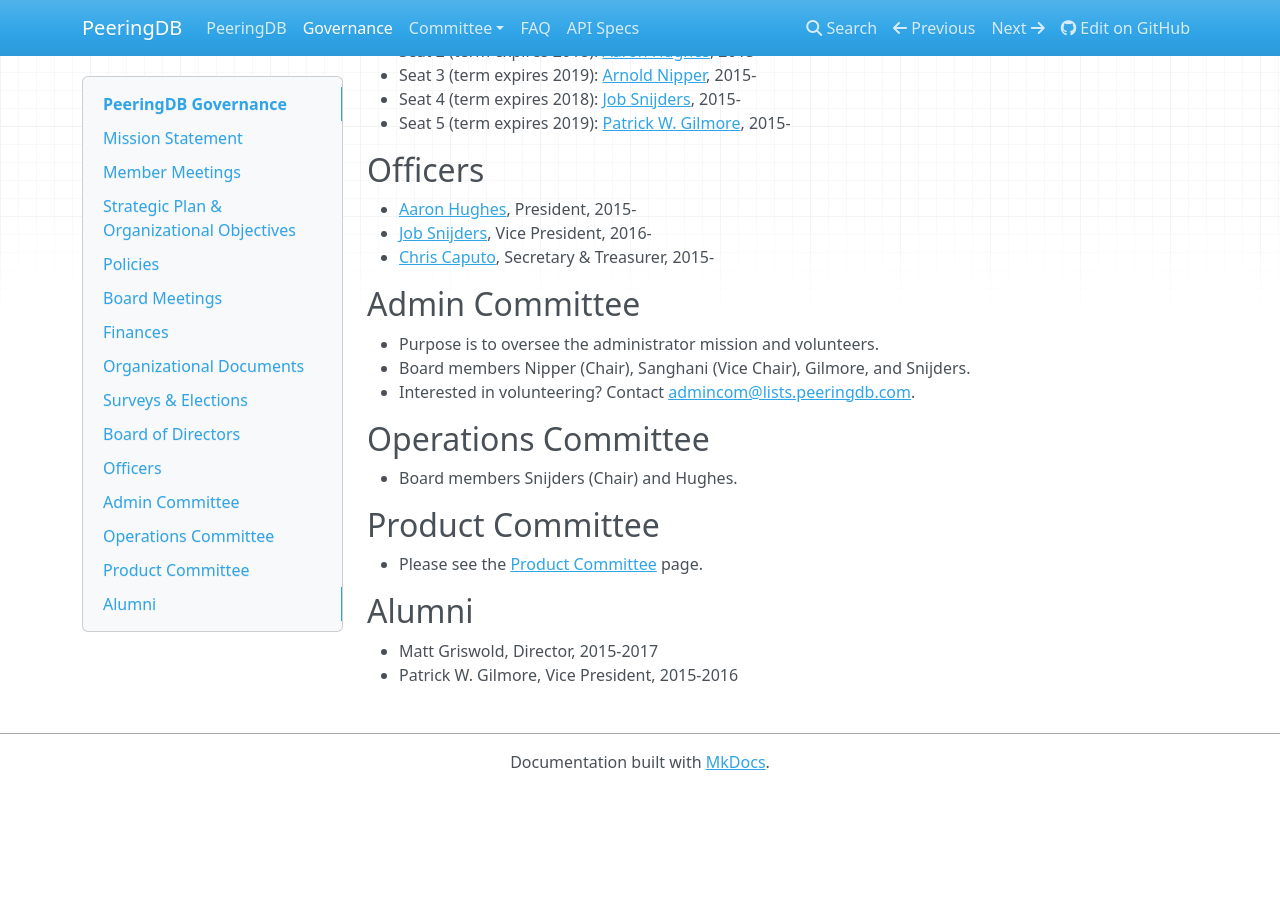
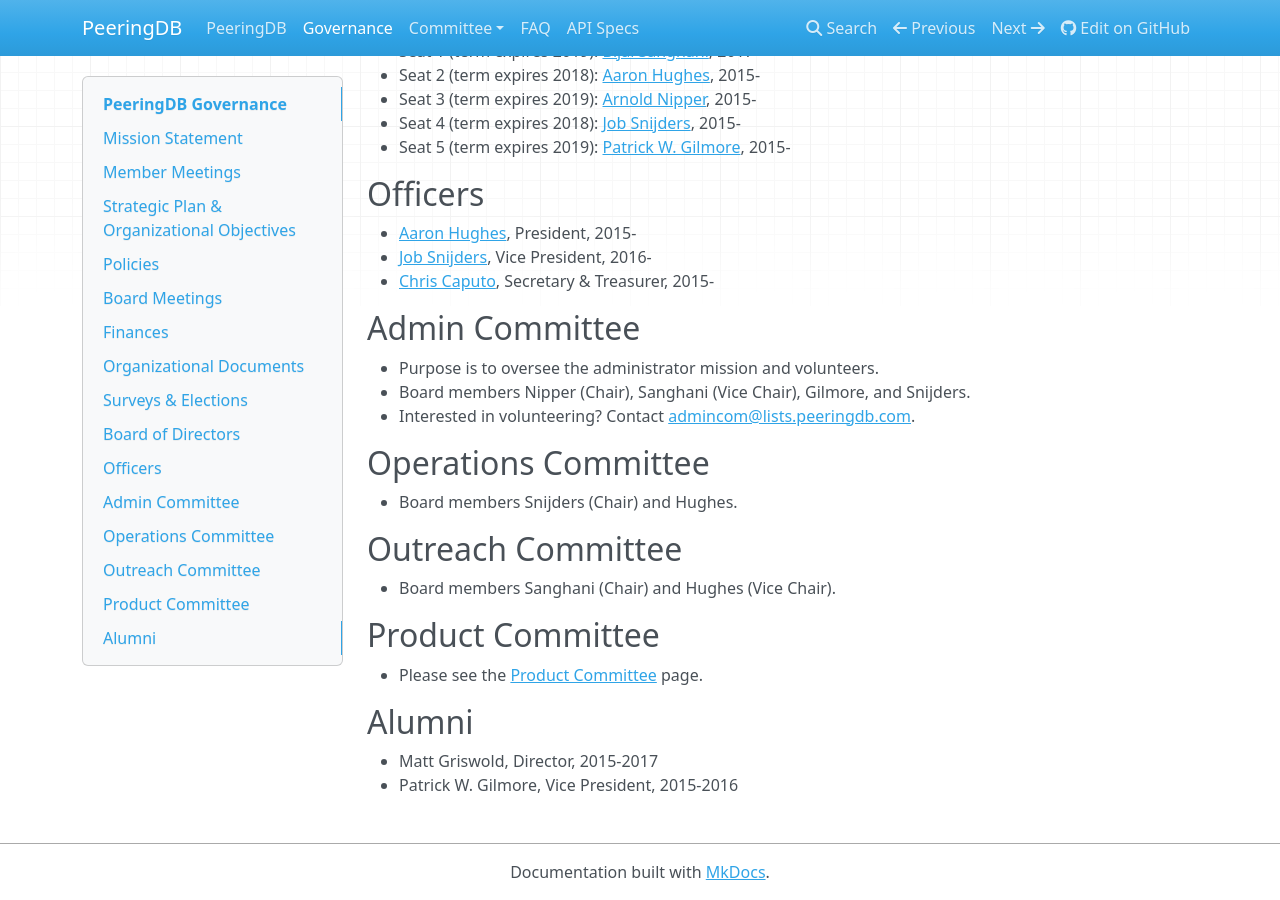
Before and after one commit to peeringdb/docs, an MkDocs documentation site: the page built from docs/gov.md, in a window 1280 px wide and 900 px high, scrolled down 1937 px. Built offline with MkDocs 1.6.1, drawn with Linux system fonts in a browser that asks for light colours; nearby versions of some CDN libraries; old or Windows-style settings are respelled for this version of MkDocs; before the commit the page ends 2727 px from its top, so only the background shows below that.

Commit message:
Board meeting.

```diff
--- a/docs/gov.md
+++ b/docs/gov.md
@@ -100,6 +101,10 @@
 
 - Board members Snijders (Chair) and Hughes.
 
+## Outreach Committee
+
+- Board members Sanghani (Chair) and Hughes (Vice Chair).
+
 ## Product Committee
 
 - Please see the [Product Committee](/committee/product/) page.
```
Also changed, not shown: other parts of docs/gov.md (+1 -0 lines), 3 other files.
